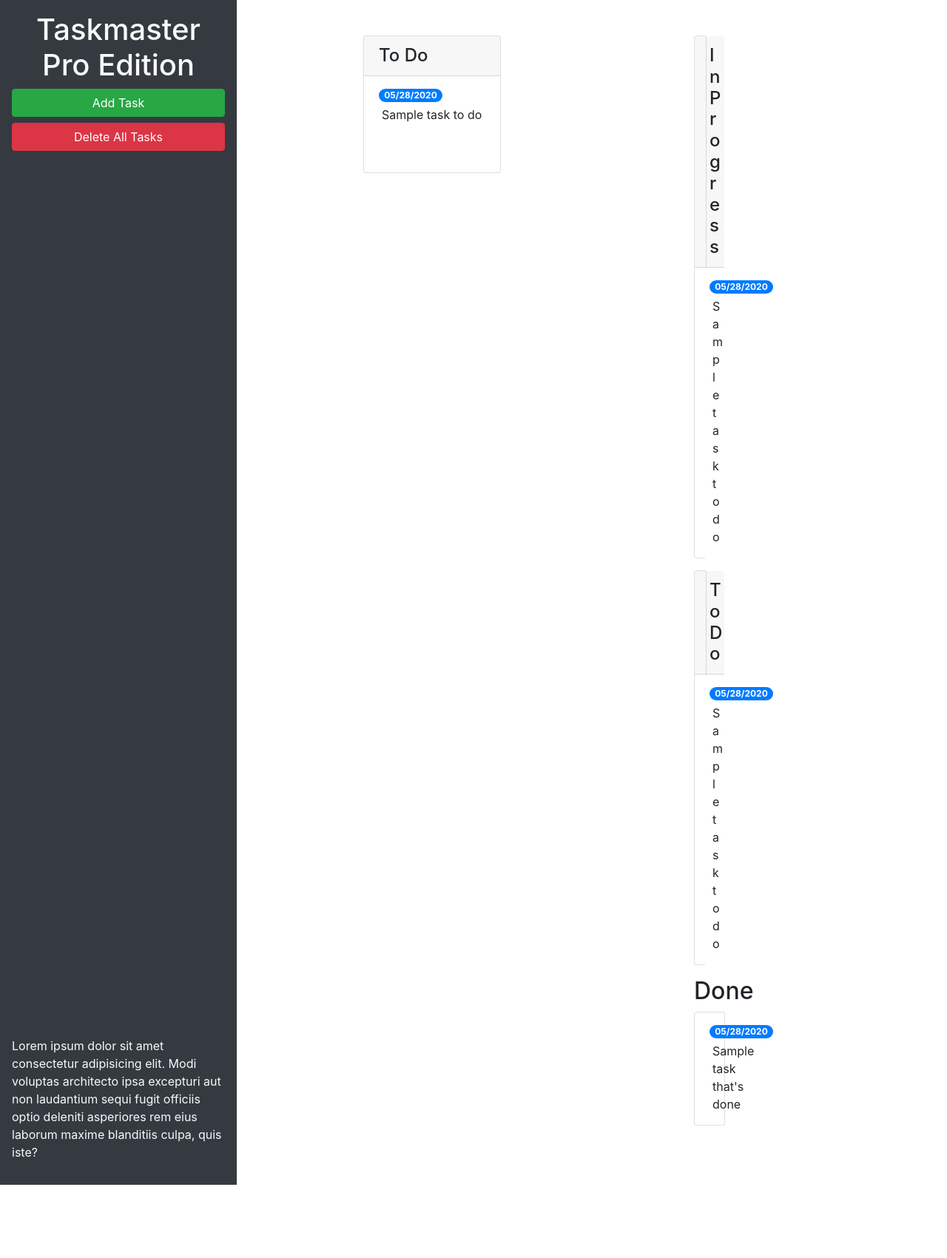
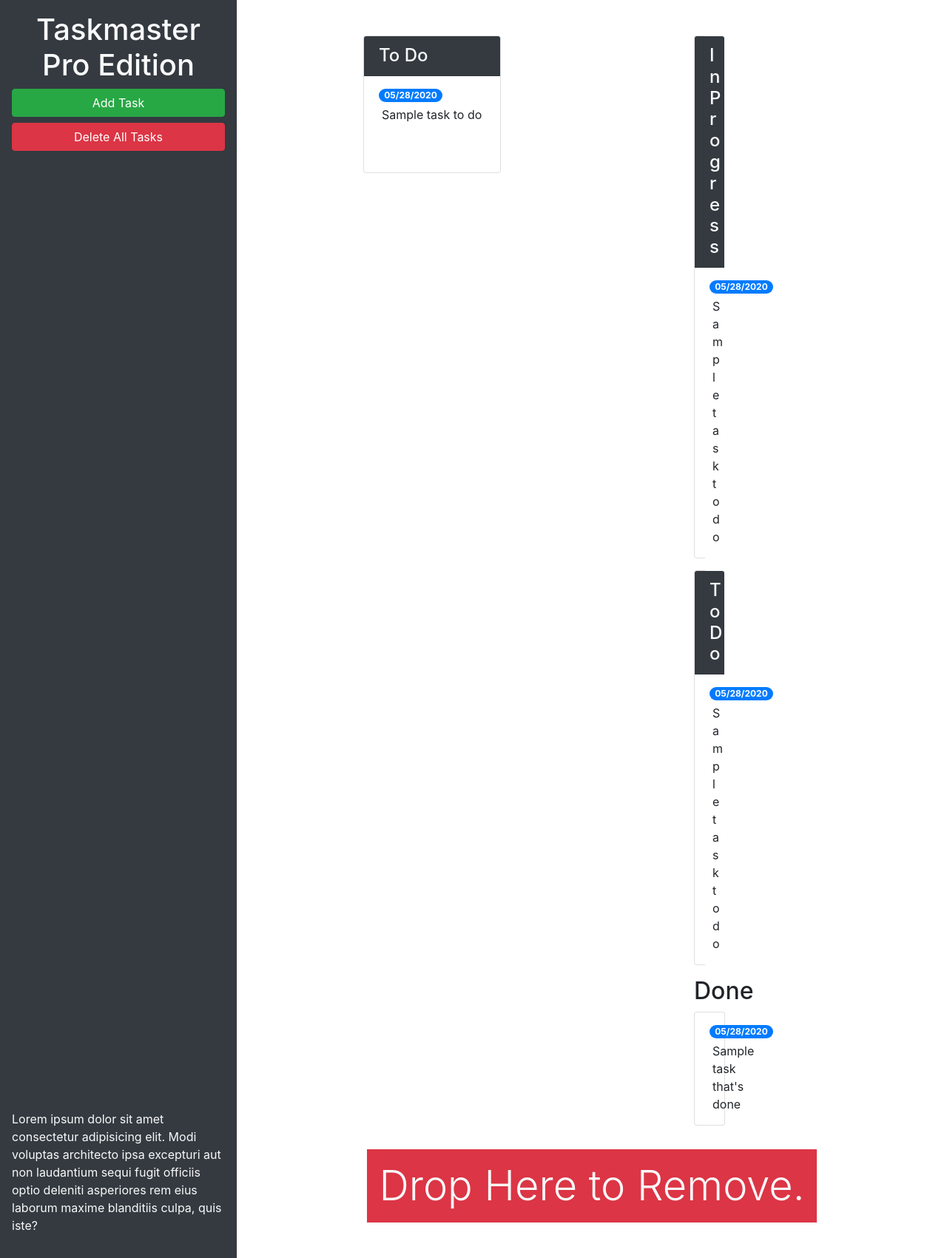
Before and after one commit to Charles-Nyabeze/taskmaster-pro, a plain HTML site: page taskmaster-starter/index.html in a window 1280 px wide. Shown: the whole page at 74% size. Before the commit the page ends 1602 px from the top, so only its background shows below. Drawn offline with nearby package versions, Linux system fonts and the light colour scheme.

Commit message:
newcard styles + dropzone

```diff
--- a/taskmaster-starter/index.html
+++ b/taskmaster-starter/index.html
@@ -13,23 +13,23 @@
 <body>
 
   <div class="row min-vh-100 no-gutters">
-    <header class="col-12 col-lg-3 bg-dark text-light d-flex flex-column p-4 p-lg-3">
+    <header class="col-12 col-lg-3 bg-dark text-light sticky-top d-flex flex-column p-4 p-lg-3">
       <h1 class="text-center">Taskmaster Pro Edition</h1>
       <button id="create-task" class="btn btn-block btn-success" data-toggle="modal" data-target="#task-form-modal">Add
         Task</button>
       <button id="remove-tasks" class="btn btn-block btn-danger">Delete All Tasks</button>
-      <p class="mt-auto">Lorem ipsum dolor sit amet consectetur adipisicing elit. Modi voluptas architecto ipsa
+      <p class="mt-auto d-none d-lg-block">Lorem ipsum dolor sit amet consectetur adipisicing elit. Modi voluptas architecto ipsa
         excepturi aut non
         laudantium sequi fugit officiis optio deleniti asperiores rem eius laborum maxime blanditiis culpa, quis iste?
       </p>
     </header>
-    <main class="col-12 col-lg-9">
+    <main class="col-12 col-lg-9 d-flex flex-column">
 
         <div class="m-5 row justify-content-around">
           <!-- todo start -->
           <div class="col-12 col-md-6 col-xl-3 mb-3">
             <div class="card">
-              <h4 class="card-header">
+              <h4 class="card-header bg-dark text-light">
                 To Do
               </h4>
               <ul id="list-toDo" class="list-group list-group-flush">
@@ -45,7 +45,7 @@
           <div class="col-12 col-md-6 col-xl-3 mb-3">
             <div class="col-12 col-md-6 col-xl-3 mb-3">
               <div class="card">
-                <h4 class="card-header">
+                <h4 class="card-header bg-dark text-light">
                   In Progress
                 </h4>
                 <ul id="list-inProgress" class="list-group list-group-flush">
@@ -60,7 +60,7 @@
           <!-- in review start -->
           <div class="col-12 col-md-6 col-xl-3 mb-3">
             <div class="card">
-              <h4 class="card-header">
+              <h4 class="card-header bg-dark text-light">
                 To Do
               </h4>
               <ul id="list-inReview" class="list-group list-group-flush">
@@ -85,6 +85,12 @@
           <!-- done end -->
         </div>
 
+        <div id="trash">
+          <div class="mt-auto w-100 bg-danger p-3 text-center text-light display-4">
+            Drop Here to Remove.
+          </div>
+        </div>
+
     </main>
   </div>
 
@@ -100,14 +106,13 @@
           </button>
         </div>
         <div class="modal-body">
-          <form>
           <div class="form-group">
             <label for="modalTaskDescription">Task description</label>
-              <textarea id="modalTaskDescription" rows="3"></textarea>
+            <textarea id="modalTaskDescription" rows="3" class="form-control"></textarea>
           </div>
           <div class="form-group">
             <label for="modalDueDate">Due date</label>
-              <input type="text" id="modalDueDate" placeholder="mm/dd/yyyy" autocomplete="off" />
+            <input type="text" class="form-control" id="modalDueDate" placeholder="mm/dd/yyyy" autocomplete="off" />
           </div>
           </form>
         </div>
```
Lines whose indentation alone changed are shown as unchanged.
